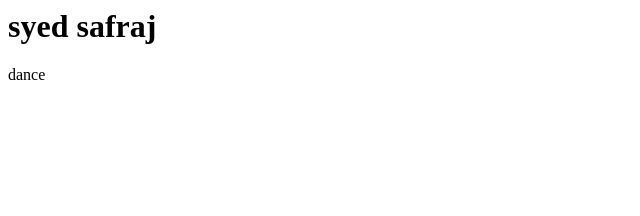
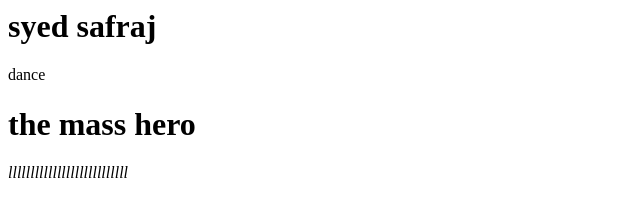
Before and after one commit to syedsafraj/sadlife, a plain HTML site: page index.html in a window 1280 px wide. Shown: the whole page, without its empty margins (0-640 px from the left). Drawn offline with Linux system fonts and the light colour scheme.

Commit message:
kjhgfdsa

```diff
--- a/index.html
+++ b/index.html
@@ -3,4 +3,7 @@
     syed safraj
   </h1>
   <p> dance</p>
+
+  <h1>the mass hero</h1>
+  <i>lllllllllllllllllllllllllll</i>
 </html>
```
